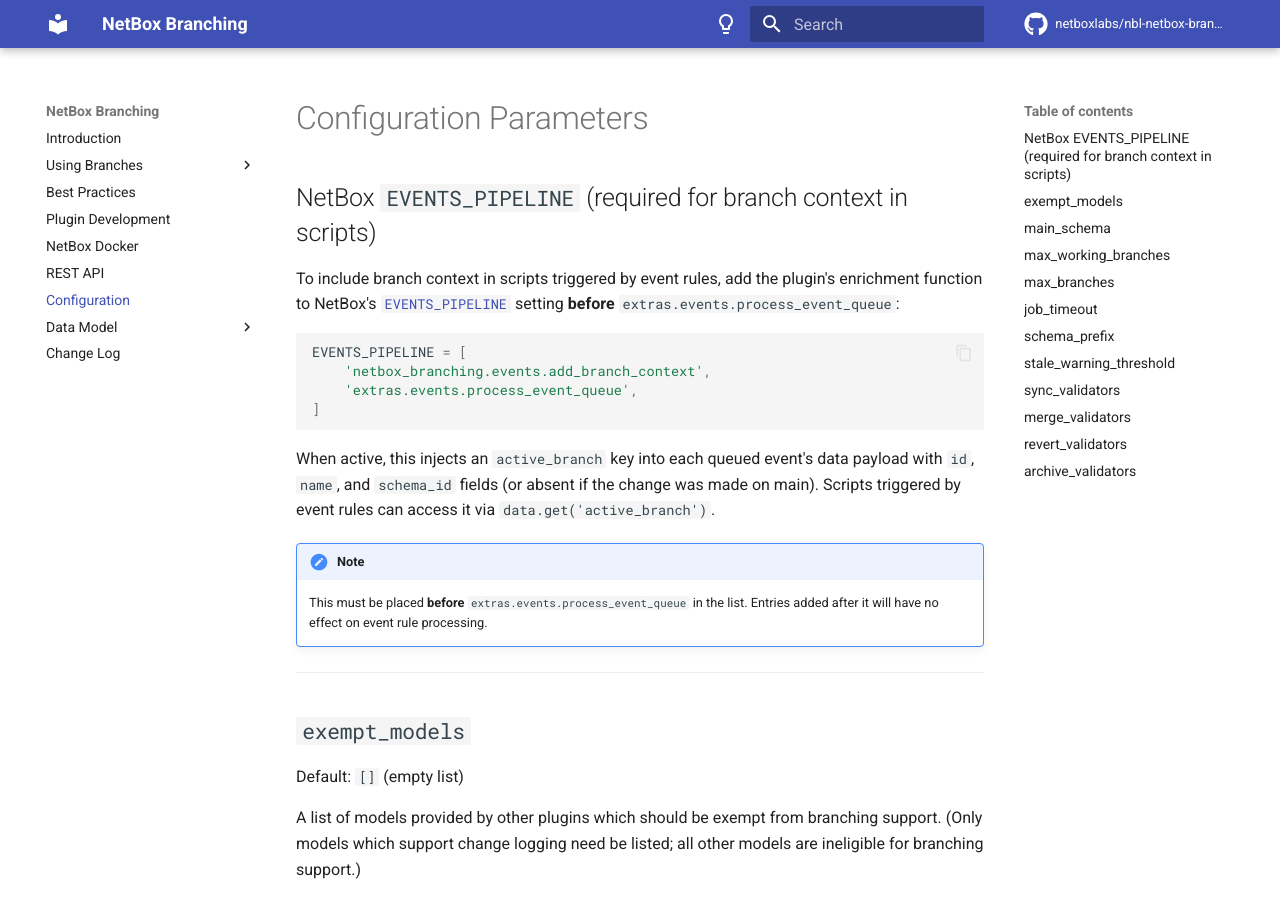
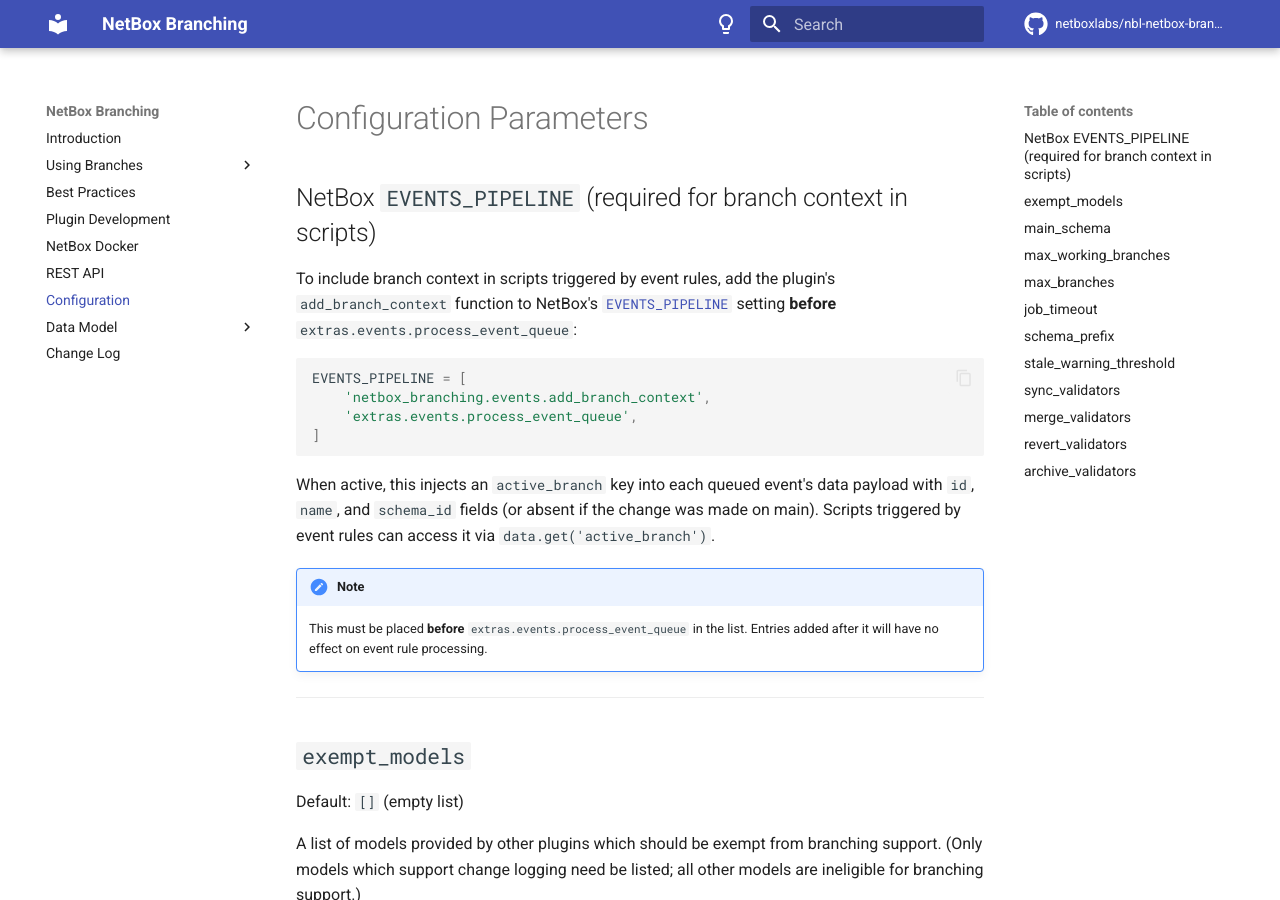
Before and after one commit to netboxlabs/netbox-branching, an MkDocs documentation site: the page built from docs/configuration.md, in a window 1280 px wide and 900 px high. Built offline with MkDocs 1.6.1 and Material for MkDocs 9.7.7, drawn with Linux system fonts in a browser that asks for light colours; comment, search, counter and statistics services are not loaded.

Commit message:
update docs

````diff
--- a/docs/configuration.md
+++ b/docs/configuration.md
@@ -2,7 +2,7 @@
 
 ## NetBox `EVENTS_PIPELINE` (required for branch context in scripts)
 
-To include branch context in scripts triggered by event rules, add the plugin's enrichment function to NetBox's [`EVENTS_PIPELINE`](https://netboxlabs.com/docs/netbox/en/stable/configuration/miscellaneous/#events_pipeline) setting **before** `extras.events.process_event_queue`:
+To include branch context in scripts triggered by event rules, add the plugin's `add_branch_context` function to NetBox's [`EVENTS_PIPELINE`](https://netboxlabs.com/docs/netbox/en/stable/configuration/miscellaneous/#events_pipeline) setting **before** `extras.events.process_event_queue`:
 
 ```python
 EVENTS_PIPELINE = [
````
